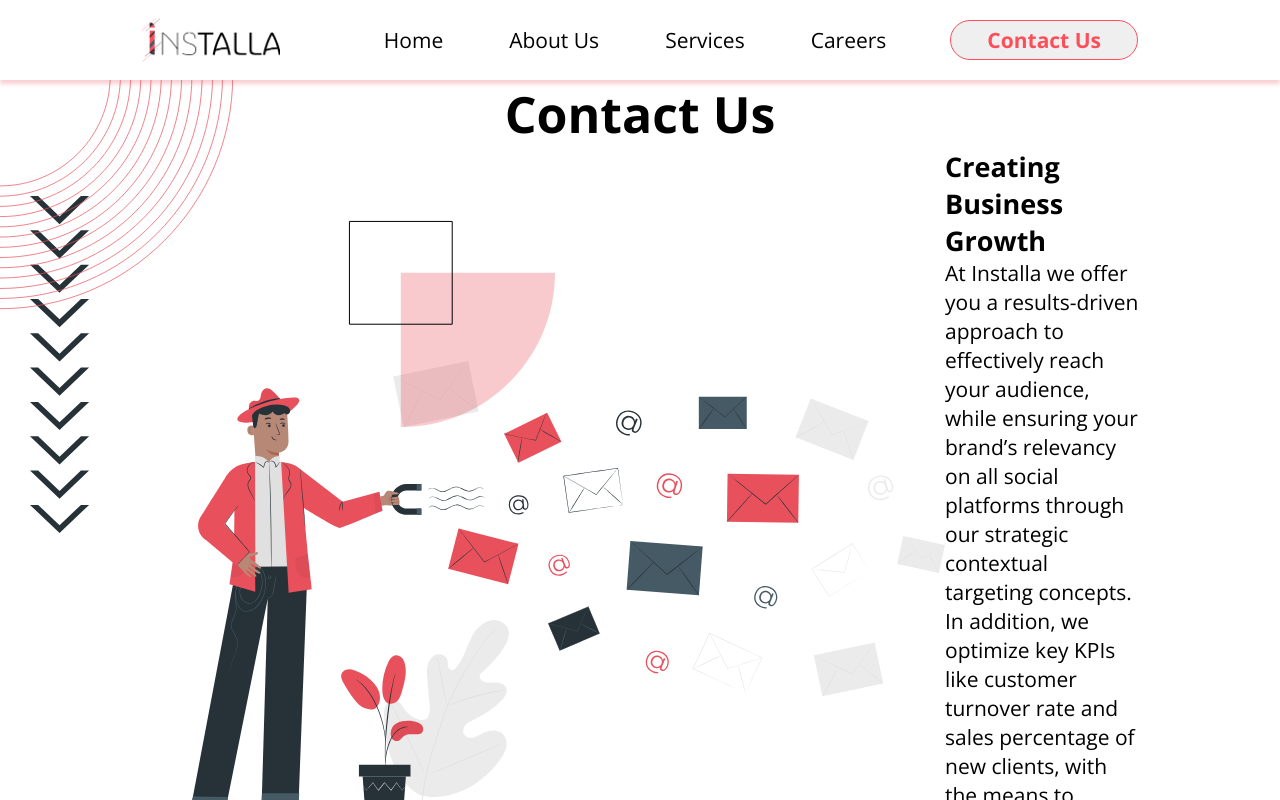
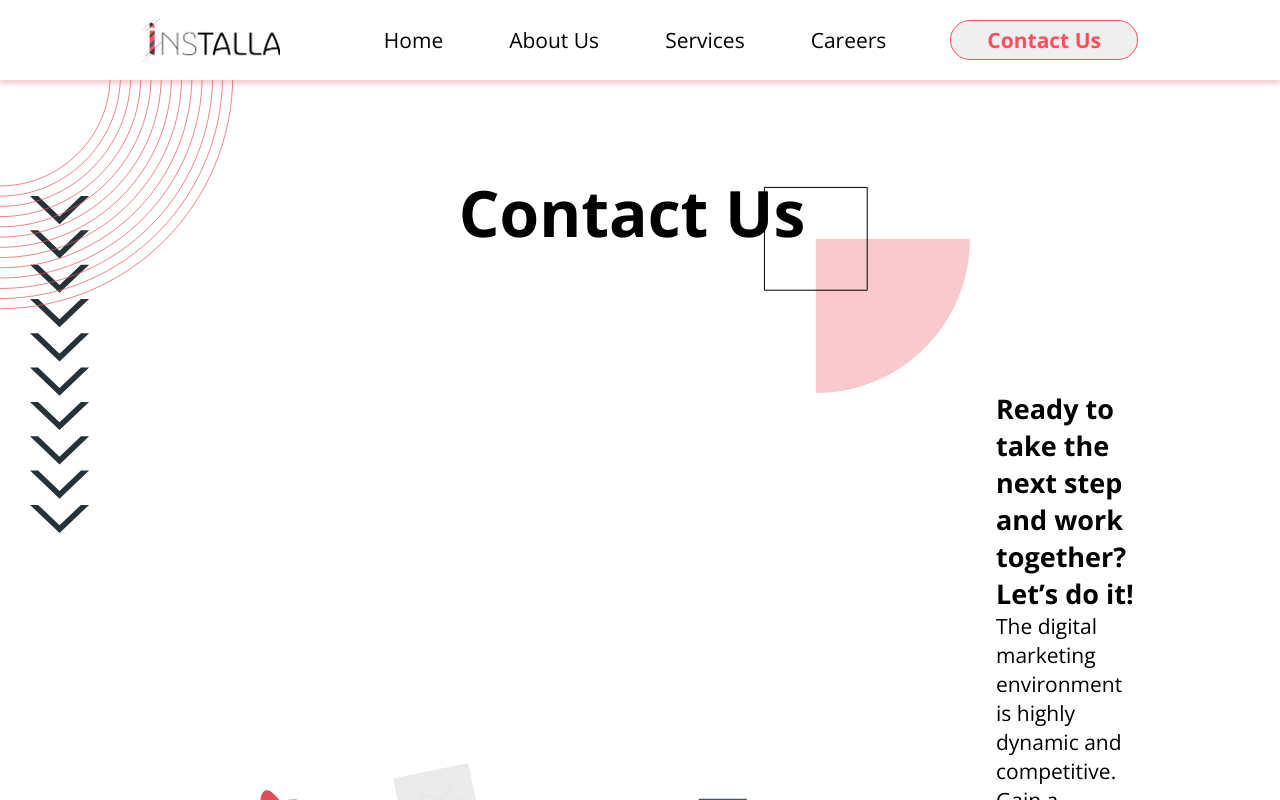
Before and after one commit to Lerts007/websiteByLayout, a React (Create React App) app: page / in a window 1280 px wide. Shown: the top 800 px of the page. Built offline with nearby package versions, Linux system fonts and the light colour scheme.

Commit message:
работа над страницей ContactUs

```diff
--- a/src/pages/ContactUs.jsx
+++ b/src/pages/ContactUs.jsx
@@ -19,16 +19,17 @@ const ContactUs = () => {
           />
           <div className="contentUS__section1-info-text">
             <h4 className="contentUS__section1-info-text-h4 h4">
-              Creating Business Growth
+              Ready to take the next step and work together? Let’s do it!
             </h4>
             <p className="content__section1-info-text-p p">
-              At Installa we offer you a results-driven approach to effectively
-              reach your audience, while ensuring your brand’s relevancy on all
-              social platforms through our strategic contextual targeting
-              concepts. In addition, we optimize key KPIs like customer turnover
-              rate and sales percentage of new clients, with the means to enable
-              well-informed business decisions regarding the overall direction
-              of your business’ current, as well as future projects.
+              The digital marketing environment is highly dynamic and
+              competitive. Gain a competitive edge and advance your online
+              presence by making use of our strategic business planning,
+              innovative technology, and in-depth analysis.
+              <br /> Do not hesitate to reach out to us by filling out the
+              contact form below. Out Team will get in touch with you shortly,
+              so we can further discuss your current and further business
+              strategies.
             </p>
           </div>
         </div>
@@ -41,7 +42,7 @@ const ContactUs = () => {
           src={backgroundArrow}
         />
         <img
-          className="content__section1-backgroundElement1"
+          className="contentUs__section1-backgroundElement1"
           src={backgroundElement1}
         />
       </div>
--- a/src/style/ContactUs.css
+++ b/src/style/ContactUs.css
@@ -0,0 +1,22 @@
+.contentUS__section1-h3 {
+  margin-top: 89px;
+  margin-right: 16px;
+
+  font-size: 64px;
+}
+
+.contentUS__section1-info {
+  margin-top: 82px;
+}
+
+.contentUS__section1-info-text {
+  margin-top: 52px;
+  margin-left: 51px;
+}
+
+/* Задний фон */
+.contentUs__section1-backgroundElement1 {
+  position: absolute;
+  top: 106px;
+  right: 310px;
+}
```
